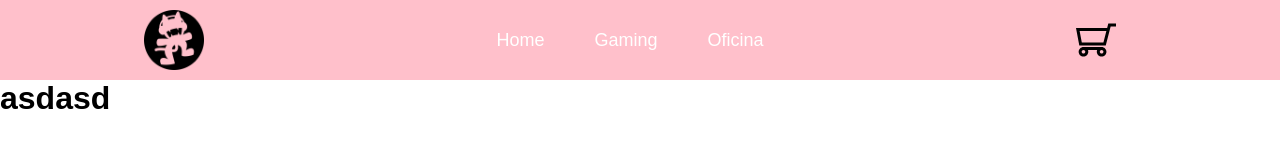
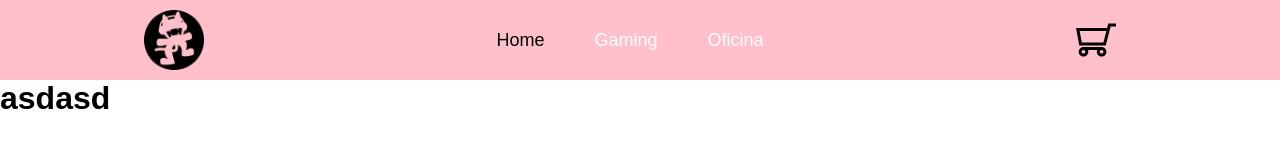
Before and after one commit to martinvidela/Coderhouse-ReactJS, a React (Vite) app: page / in a window 1280 px wide. Shown: the top 160 px of the page. Built offline with nearby package versions, Linux system fonts and the light colour scheme.

Commit message:
addCartW

```diff
--- /dev/null
+++ b/src/components/CartWidget/CartWidget.jsx
@@ -0,0 +1,9 @@
+import React from 'react'
+import cart from '../CartWidget/cart.svg'
+
+
+export const CartWidget = () => {
+  return (
+    <img src={cart} alt="cart" />
+  )
+}
--- a/src/components/Navbar/Navbar.css
+++ b/src/components/Navbar/Navbar.css
@@ -32,13 +32,13 @@
     transition: 0.2s;
 
 }
-.nav-link:hover{
+.nav-link:hover,
+.nav-link.active{
     color: black;
+
 }
 
-.nav-link:active{
-    color: black;
-}
+
 
 .logo {
     width: 60px;
--- a/src/components/Navbar/Navbar.jsx
+++ b/src/components/Navbar/Navbar.jsx
@@ -1,8 +1,8 @@
 import React from 'react'
 import { NavLink } from 'react-router-dom'
 import './Navbar.css'
-import cart from '../Navbar/cart.svg'
 import logo from '../Navbar/logo.png'
+import { CartWidget } from '../CartWidget/CartWidget'
 
 
 
@@ -27,7 +27,7 @@ export const Navbar = () => {
           </NavLink>
         </li>
       </ul>
-    <img src={cart} alt="cart" />
+    <CartWidget/>
     </nav >
   )
 }
```
Also changed, not shown: src/components/CartWidget/cart.svg (renamed from src/components/Navbar/cart.svg).
